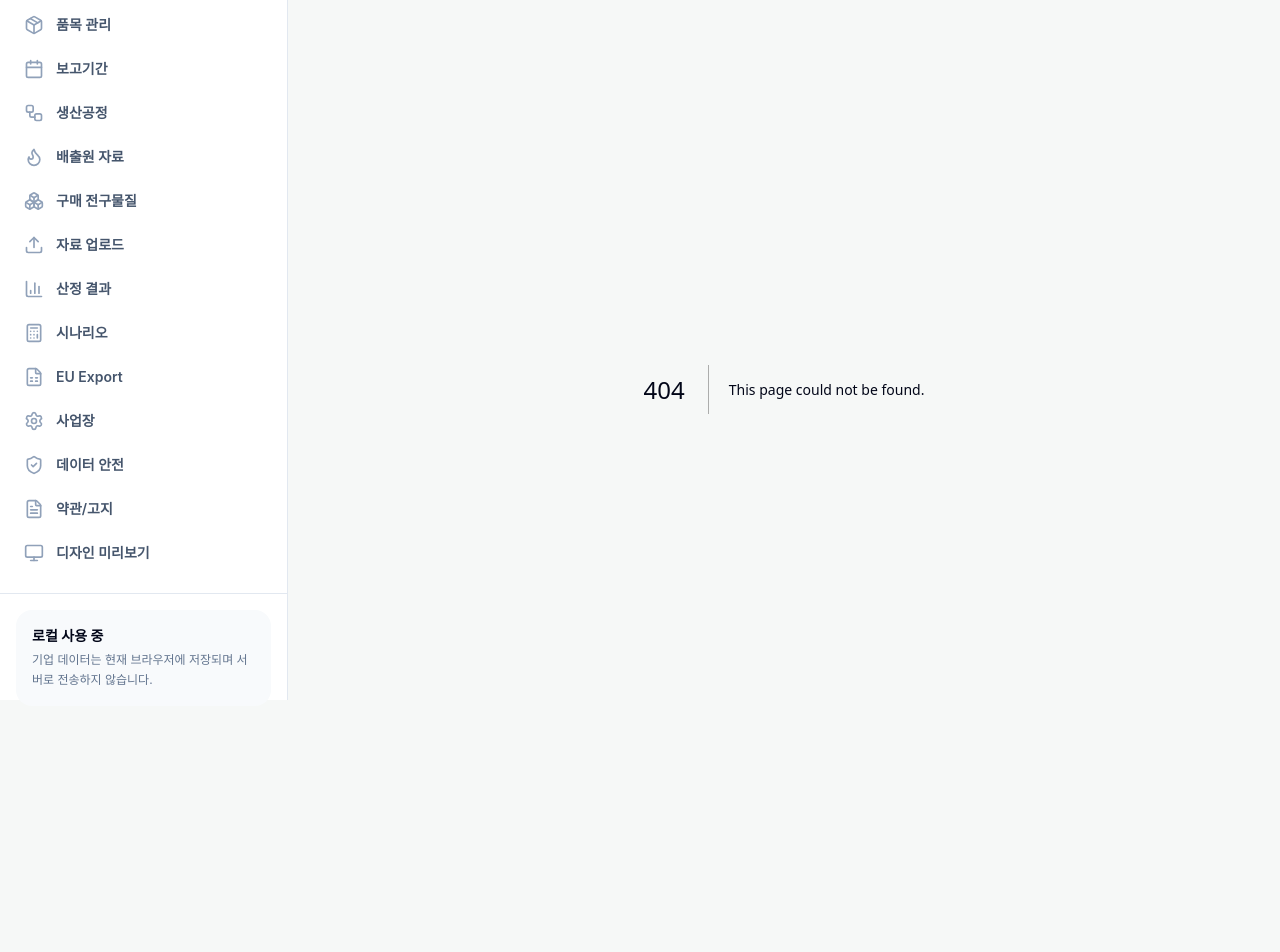
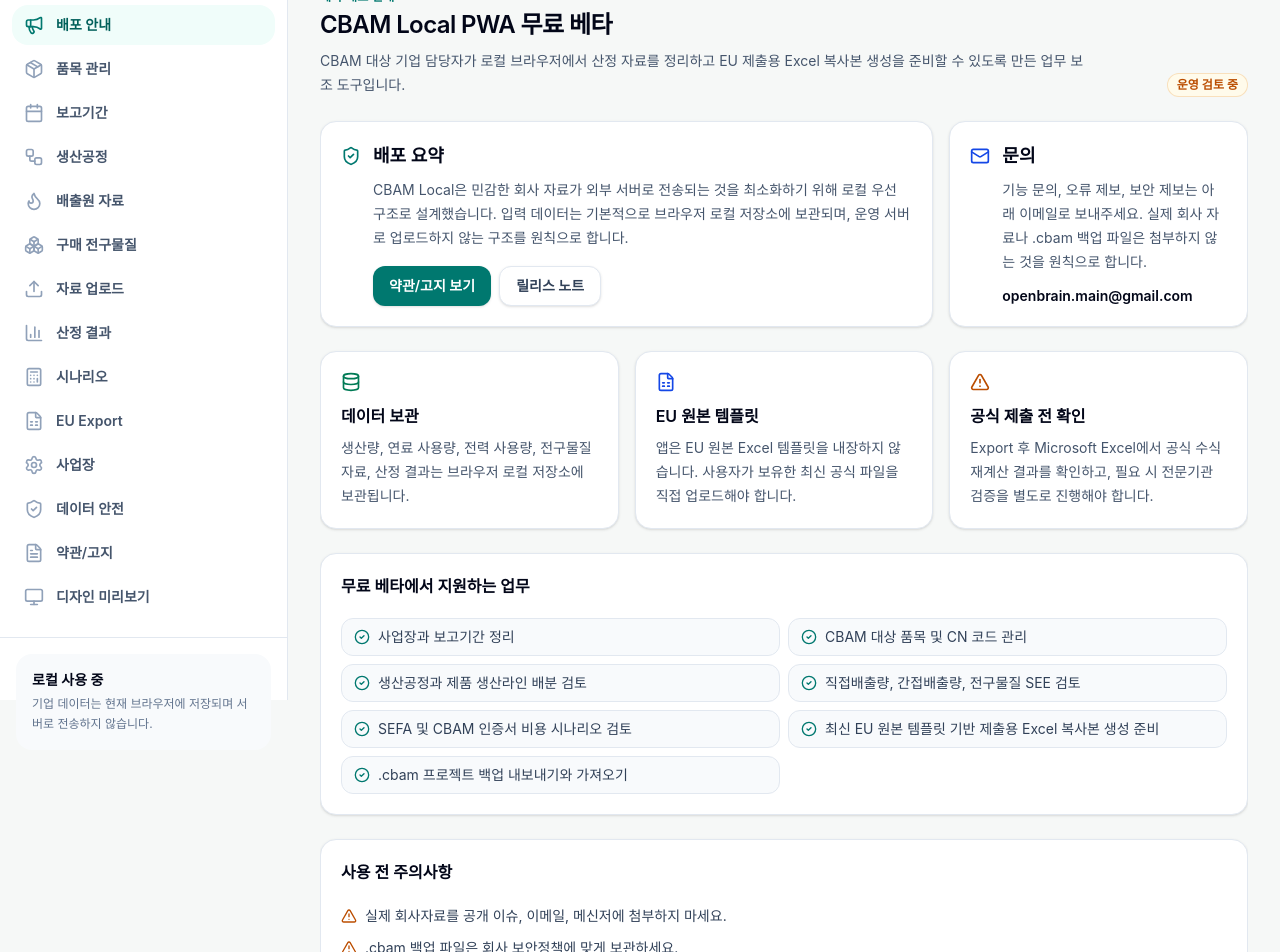
Before and after one commit to neod00/cbam-local-pwa, a Next.js app: page /announcement in a window 1280 px wide. Before the commit this address had no page. Shown: the part 100-1052 px from the top of the page. Before the commit the page ends 921 px from the top, so only its background shows below. Built offline with nearby package versions, Linux system fonts and the light colour scheme.

Commit message:
Add public beta announcement page

```diff
--- a/public/sw.js
+++ b/public/sw.js
@@ -1,6 +1,7 @@
 const CACHE_NAME = "cbam-local-v2";
 const APP_SHELL = [
   "/",
+  "/announcement",
   "/design-preview",
   "/export",
   "/installations",
--- a/scripts/rehearse-beta-browser.mjs
+++ b/scripts/rehearse-beta-browser.mjs
@@ -28,6 +28,7 @@
 
 const routes = [
   { path: '/', label: 'Dashboard', snippets: ['CBAM Local', '대시보드'] },
+  { path: '/announcement', label: 'Announcement', snippets: ['CBAM Local PWA 무료 베타', 'openbrain.main@gmail.com'] },
   { path: '/installations', label: 'Installations', snippets: ['사업장', 'Main Factory A'] },
   { path: '/periods', label: 'Periods', snippets: ['보고기간', '2024 Annual'] },
   { path: '/products', label: 'Products', snippets: ['품목', 'Hot Rolled Coil'] },
--- a/scripts/verify-mvp-flow.mjs
+++ b/scripts/verify-mvp-flow.mjs
@@ -16,6 +16,7 @@
 const settingsPage = readFileSync('src/app/settings/page.tsx', 'utf8');
 
 const workflowRoutes = [
+  ['배포 안내', '/announcement'],
   ['품목 관리', '/products'],
   ['생산공정', '/processes'],
   ['배출원 자료', '/source-streams'],
@@ -36,7 +37,7 @@
   assert.ok(sidebar.includes(label), `mobile navigation should include ${label}`);
 }
 
-for (const label of ['대시보드', '품목 관리', '생산공정', '시나리오', 'EU 템플릿 Export', '데이터 안전']) {
+for (const label of ['대시보드', '베타 배포 안내', '품목 관리', '생산공정', '시나리오', 'EU 템플릿 Export', '데이터 안전']) {
   assert.ok(appShell.includes(label), `topbar route title should include ${label}`);
 }
 
--- a/scripts/verify-production-routes.mjs
+++ b/scripts/verify-production-routes.mjs
@@ -8,6 +8,7 @@
 
 const routes = [
   '/',
+  '/announcement',
   '/installations',
   '/periods',
   '/products',
@@ -60,6 +61,9 @@
 
   assert.ok(renderedHtmlByRoute.get('/')?.includes('다음 작업'), 'dashboard should render guided next-action copy');
   assert.ok(renderedHtmlByRoute.get('/')?.includes('.cbam'), 'dashboard should render local backup guidance');
+
+  assert.ok(renderedHtmlByRoute.get('/announcement')?.includes('CBAM Local PWA 무료 베타'), 'announcement should render beta announcement');
+  assert.ok(renderedHtmlByRoute.get('/announcement')?.includes('openbrain.main@gmail.com'), 'announcement should render public support email');
 
   assert.ok(renderedHtmlByRoute.get('/results')?.includes('CBAM 기준 SEE'), 'results should render CBAM-basis SEE labels');
   assert.ok(renderedHtmlByRoute.get('/results')?.includes('참고용 총 SEE'), 'results should render informational SEE labels');
--- a/scripts/verify-pwa-release.mjs
+++ b/scripts/verify-pwa-release.mjs
@@ -45,6 +45,7 @@
   '/settings',
   '/source-streams',
   '/terms',
+  '/announcement',
   '/upload',
 ];
 
@@ -206,6 +207,7 @@
 assert.ok(freeTermsDraft.includes('https://cbam-local-pwa.vercel.app/terms'), 'free terms draft should include the public terms URL');
 assert.ok(firstDeploymentRunbook.includes('openbrain.main@gmail.com'), 'first deployment runbook should include the public contact email');
 assert.ok(operatorReview.includes('https://cbam-local-pwa.vercel.app/'), 'operator review should include the deployed beta URL');
+assert.ok(operatorReview.includes('https://cbam-local-pwa.vercel.app/announcement'), 'operator review should include the public announcement URL');
 assert.ok(operatorReview.includes('https://cbam-local-pwa.vercel.app/terms'), 'operator review should include the public terms URL');
 assert.ok(operatorReview.includes('LEGAL_REVIEW_REQUIRED'), 'operator review should keep legal review status visible before approval');
 assert.ok(operatorReview.includes('OPERATOR_REVIEW_REQUIRED'), 'operator review should keep operator review status visible before approval');
--- /dev/null
+++ b/src/app/announcement/page.tsx
@@ -0,0 +1,125 @@
+import { PageHeader, SectionCard, StatusBadge } from '@/components/ui';
+import { AlertTriangle, CheckCircle2, Database, FileSpreadsheet, Mail, ShieldCheck } from 'lucide-react';
+import Link from 'next/link';
+
+const scopeItems = [
+    '사업장과 보고기간 정리',
+    'CBAM 대상 품목 및 CN 코드 관리',
+    '생산공정과 제품 생산라인 배분 검토',
+    '직접배출량, 간접배출량, 전구물질 SEE 검토',
+    'SEFA 및 CBAM 인증서 비용 시나리오 검토',
+    '최신 EU 원본 템플릿 기반 제출용 Excel 복사본 생성 준비',
+    '.cbam 프로젝트 백업 내보내기와 가져오기',
+];
+
+const cautions = [
+    '실제 회사자료를 공개 이슈, 이메일, 메신저에 첨부하지 마세요.',
+    '.cbam 백업 파일은 회사 보안정책에 맞게 보관하세요.',
+    '최신 EU 원본 템플릿과 기준자료는 사용자가 직접 확인해 업로드하세요.',
+    'Export 후 Microsoft Excel에서 공식 수식 재계산 결과를 확인하세요.',
+    '앱의 산정값과 공식 Excel 결과가 다르면 제출 전 원인을 검토하세요.',
+    '무료 PWA는 공식 검증과 최종 제출 책임을 대체하지 않습니다.',
+];
+
+export default function AnnouncementPage() {
+    return (
+        <div className="space-y-6">
+            <PageHeader
+                eyebrow="베타 배포 안내"
+                title="CBAM Local PWA 무료 베타"
+                description="CBAM 대상 기업 담당자가 로컬 브라우저에서 산정 자료를 정리하고 EU 제출용 Excel 복사본 생성을 준비할 수 있도록 만든 업무 보조 도구입니다."
+                actions={<StatusBadge tone="warning">운영 검토 중</StatusBadge>}
+            />
+
+            <section className="grid grid-cols-1 gap-4 lg:grid-cols-3">
+                <SectionCard className="lg:col-span-2">
+                    <div className="flex gap-3">
+                        <ShieldCheck className="mt-1 h-5 w-5 flex-none text-teal-700" />
+                        <div>
+                            <h2 className="text-lg font-semibold text-slate-950">배포 요약</h2>
+                            <p className="mt-2 text-sm leading-6 text-slate-600">
+                                CBAM Local은 민감한 회사 자료가 외부 서버로 전송되는 것을 최소화하기 위해 로컬 우선 구조로 설계했습니다.
+                                입력 데이터는 기본적으로 브라우저 로컬 저장소에 보관되며, 운영 서버로 업로드하지 않는 구조를 원칙으로 합니다.
+                            </p>
+                            <div className="mt-4 flex flex-wrap gap-2">
+                                <Link
+                                    href="/terms"
+                                    className="inline-flex min-h-10 items-center justify-center rounded-xl bg-teal-700 px-4 py-2 text-sm font-semibold text-white shadow-sm transition hover:bg-teal-600"
+                                >
+                                    약관/고지 보기
+                                </Link>
+                                <Link
+                                    href="/release-notes"
+                                    className="inline-flex min-h-10 items-center justify-center rounded-xl border border-slate-200 bg-white px-4 py-2 text-sm font-semibold text-slate-700 shadow-sm transition hover:bg-slate-50"
+                                >
+                                    릴리스 노트
+                                </Link>
+                            </div>
+                        </div>
+                    </div>
+                </SectionCard>
+
+                <SectionCard>
+                    <div className="flex gap-3">
+                        <Mail className="mt-1 h-5 w-5 flex-none text-blue-700" />
+                        <div>
+                            <h2 className="text-lg font-semibold text-slate-950">문의</h2>
+                            <p className="mt-2 text-sm leading-6 text-slate-600">
+                                기능 문의, 오류 제보, 보안 제보는 아래 이메일로 보내주세요. 실제 회사 자료나 .cbam 백업 파일은 첨부하지 않는 것을 원칙으로 합니다.
+                            </p>
+                            <p className="mt-3 break-words text-sm font-semibold text-slate-950">openbrain.main@gmail.com</p>
+                        </div>
+                    </div>
+                </SectionCard>
+            </section>
+
+            <section className="grid grid-cols-1 gap-4 lg:grid-cols-3">
+                <SectionCard>
+                    <Database className="h-5 w-5 text-emerald-700" />
+                    <h2 className="mt-3 text-base font-semibold text-slate-950">데이터 보관</h2>
+                    <p className="mt-2 text-sm leading-6 text-slate-600">
+                        생산량, 연료 사용량, 전력 사용량, 전구물질 자료, 산정 결과는 브라우저 로컬 저장소에 보관됩니다.
+                    </p>
+                </SectionCard>
+
+                <SectionCard>
+                    <FileSpreadsheet className="h-5 w-5 text-blue-700" />
+                    <h2 className="mt-3 text-base font-semibold text-slate-950">EU 원본 템플릿</h2>
+                    <p className="mt-2 text-sm leading-6 text-slate-600">
+                        앱은 EU 원본 Excel 템플릿을 내장하지 않습니다. 사용자가 보유한 최신 공식 파일을 직접 업로드해야 합니다.
+                    </p>
+                </SectionCard>
+
+                <SectionCard>
+                    <AlertTriangle className="h-5 w-5 text-amber-700" />
+                    <h2 className="mt-3 text-base font-semibold text-slate-950">공식 제출 전 확인</h2>
+                    <p className="mt-2 text-sm leading-6 text-slate-600">
+                        Export 후 Microsoft Excel에서 공식 수식 재계산 결과를 확인하고, 필요 시 전문기관 검증을 별도로 진행해야 합니다.
+                    </p>
+                </SectionCard>
+            </section>
+
+            <SectionCard title="무료 베타에서 지원하는 업무">
+                <ul className="grid grid-cols-1 gap-2 text-sm text-slate-700 md:grid-cols-2">
+                    {scopeItems.map((item) => (
+                        <li key={item} className="flex gap-2 rounded-xl border border-slate-200 bg-slate-50 px-3 py-2">
+                            <CheckCircle2 className="mt-0.5 h-4 w-4 flex-none text-teal-700" />
+                            <span>{item}</span>
+                        </li>
+                    ))}
+                </ul>
+            </SectionCard>
+
+            <SectionCard title="사용 전 주의사항">
+                <ul className="space-y-2 text-sm leading-6 text-slate-700">
+                    {cautions.map((item) => (
+                        <li key={item} className="flex gap-2">
+                            <AlertTriangle className="mt-1 h-4 w-4 flex-none text-amber-700" />
+                            <span>{item}</span>
+                        </li>
+                    ))}
+                </ul>
+            </SectionCard>
+        </div>
+    );
+}
--- a/src/app/release-notes/page.tsx
+++ b/src/app/release-notes/page.tsx
@@ -82,6 +82,12 @@
                         >
                             무료 약관 및 책임 고지 보기
                         </Link>
+                        <Link
+                            href="/announcement"
+                            className="ml-0 mt-2 inline-flex min-h-10 items-center justify-center rounded-xl border border-slate-200 bg-white px-4 py-2 text-sm font-semibold text-slate-700 shadow-sm transition hover:bg-slate-50 sm:ml-2"
+                        >
+                            베타 배포 안내 보기
+                        </Link>
                     </div>
                 </div>
             </SectionCard>
--- a/src/components/AppShell.tsx
+++ b/src/components/AppShell.tsx
@@ -8,6 +8,7 @@
 
 const pageTitles: Record<string, string> = {
     '/': '대시보드',
+    '/announcement': '베타 배포 안내',
     '/products': '품목 관리',
     '/periods': '보고기간',
     '/processes': '생산공정',
--- a/src/components/Sidebar.tsx
+++ b/src/components/Sidebar.tsx
@@ -11,6 +11,7 @@
     FileText,
     Flame,
     Home,
+    Megaphone,
     Monitor,
     Package,
     Settings,
@@ -23,6 +24,7 @@
 
 const navigation = [
     { name: '대시보드', href: '/', icon: Home },
+    { name: '배포 안내', href: '/announcement', icon: Megaphone },
     { name: '품목 관리', href: '/products', icon: Package },
     { name: '보고기간', href: '/periods', icon: Calendar },
     { name: '생산공정', href: '/processes', icon: Workflow },
```
Also changed, not shown: 3 other files (tests, documents, lock files or other folders).
